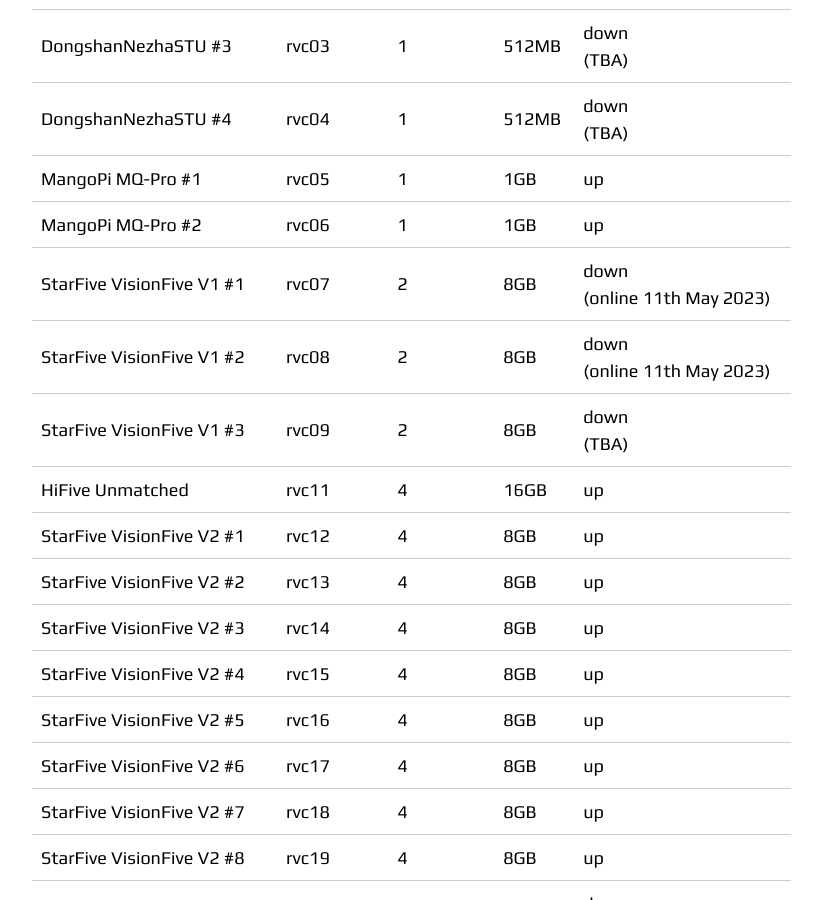
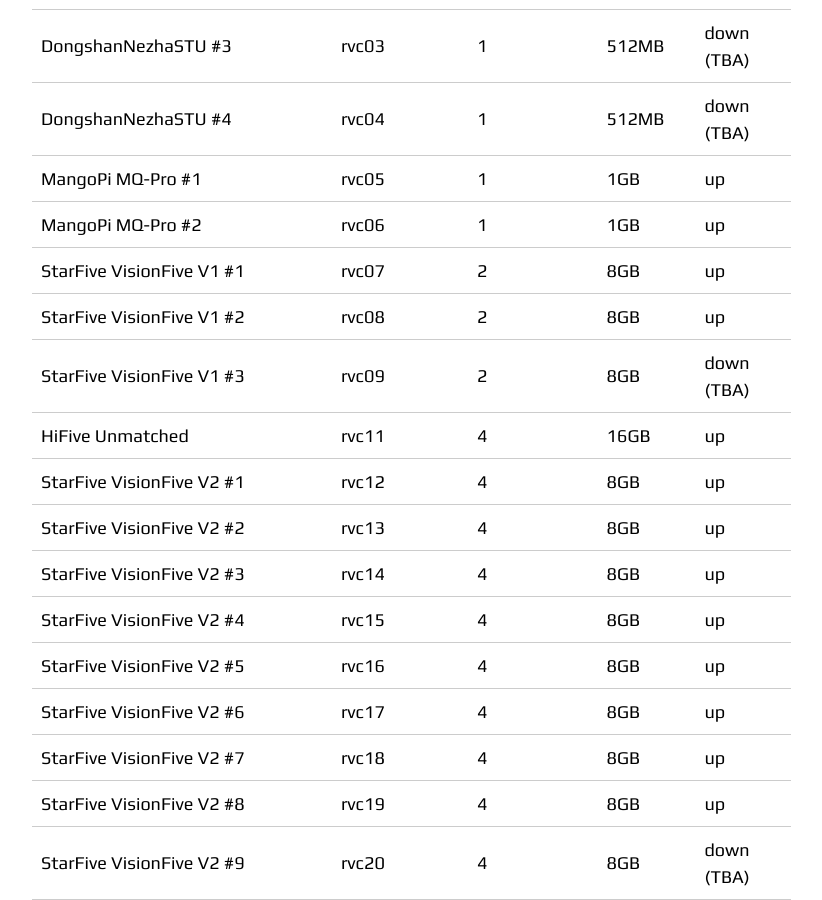
Before and after one commit to RISCVtestbed/riscvtestbed.github.io, a Jekyll site: the page built from _documentation/running_riscv.md, in a window 1280 px wide and 900 px high, scrolled down 796 px. Shown: the whole window, without its empty margins (343-1165 px from the left). Built offline with Jekyll 4.4.1, drawn with Linux system fonts in a browser that asks for light colours; nearby versions of some CDN libraries.

Commit message:
Update running_riscv.md

```diff
--- a/_documentation/running_riscv.md
+++ b/_documentation/running_riscv.md
@@ -21,8 +21,8 @@
 | DongshanNezhaSTU #4 | rvc04 | 1 | 512MB | down <br />(TBA) |
 | MangoPi MQ-Pro #1 | rvc05 | 1 | 1GB | up |
 | MangoPi MQ-Pro #2 | rvc06 | 1 | 1GB | up |
-| StarFive VisionFive V1 #1 | rvc07 | 2 | 8GB | down <br /> (online 11th May 2023) |
-| StarFive VisionFive V1 #2 | rvc08 | 2 | 8GB | down <br /> (online 11th May 2023) |
+| StarFive VisionFive V1 #1 | rvc07 | 2 | 8GB | up |
+| StarFive VisionFive V1 #2 | rvc08 | 2 | 8GB | up |
 | StarFive VisionFive V1 #3 | rvc09 | 2 | 8GB | down <br />(TBA) |
 | HiFive Unmatched  | rvc11 | 4 | 16GB | up |
 | StarFive VisionFive V2 #1 | rvc12 | 4 | 8GB | up |
```
